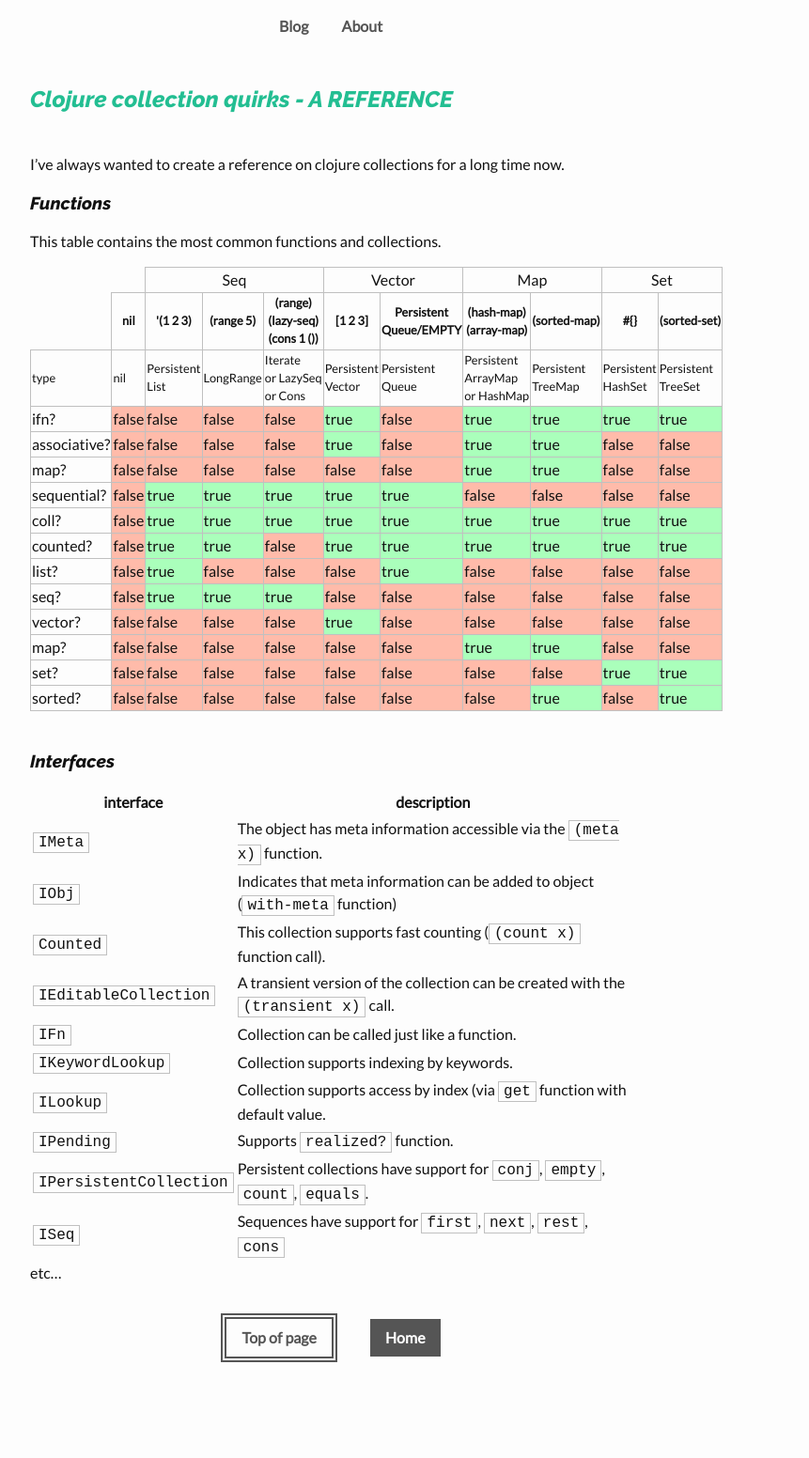
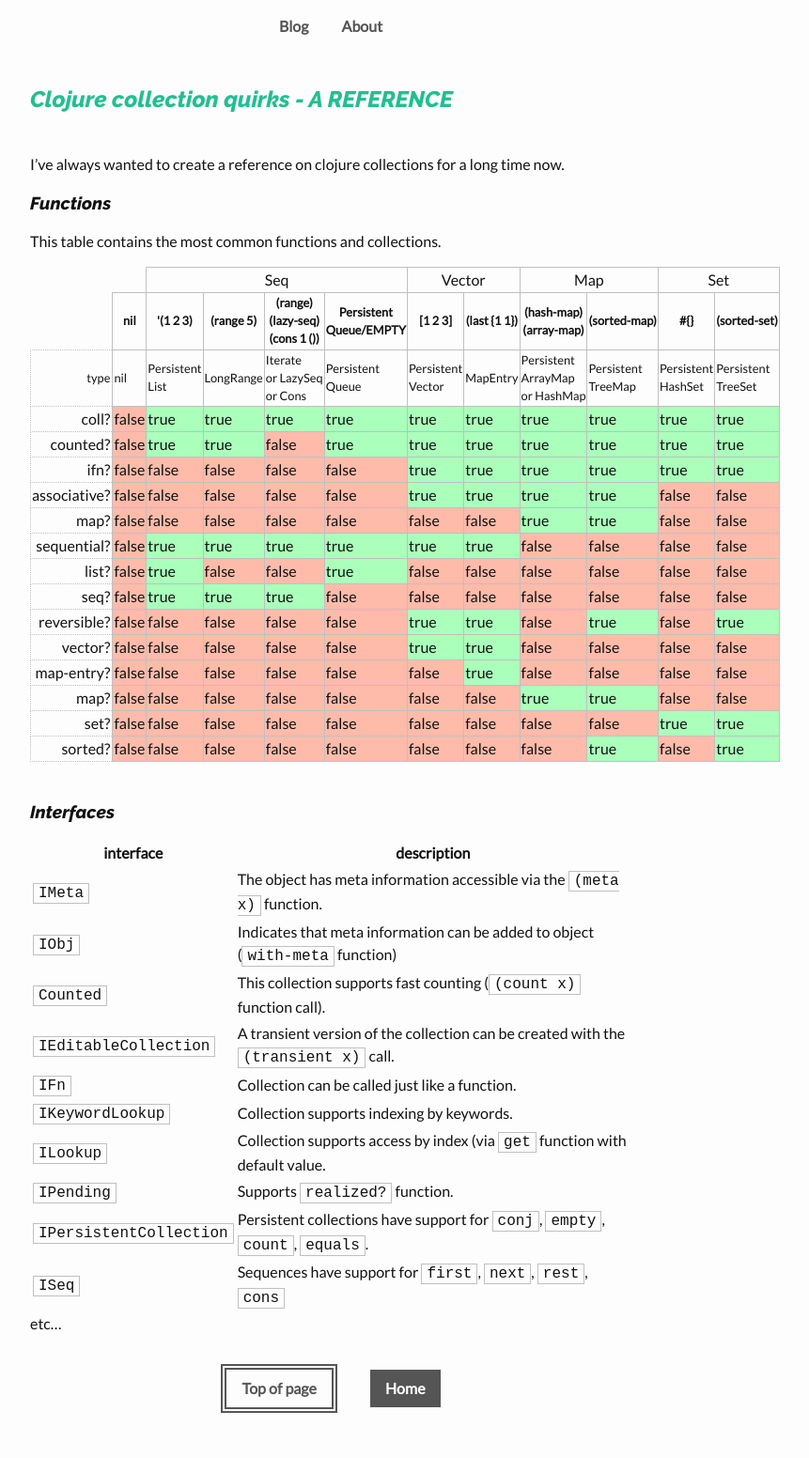
Before and after one commit to erdos/erdos.github.io, a Jekyll site: the page built from _posts/2016-05-19-clojure-collections-0.markdown, in a window 1280 px wide. Shown: the whole page at 94% size, without its empty margins (288-1149 px from the left). Built offline with Jekyll 4.4.1, drawn with Linux system fonts in a browser that asks for light colours; some web fonts are replaced; before the commit the page ends 1498 px from its top, so only the background shows below that.

Commit message:
working on clj fun table

```diff
--- a/_posts/2016-05-16-clojure-indexed.markdown
+++ b/_posts/2016-05-16-clojure-indexed.markdown
@@ -59,3 +59,8 @@ a1 ;=> (5 6 7 8 ... 104)
 (.index (take-last 2 a1)) ; => 98
 ;; ... etc.
 {% endhighlight %}
+
+
+## Conclusion
+
+The function shown can be used to wrap sequencial objects in order to keep track of the current index during iteration. This is a simple solution that comes handy when you would need to use `map-indexed` otherwise.
--- a/_posts/2016-05-19-clojure-collections-0.markdown
+++ b/_posts/2016-05-19-clojure-collections-0.markdown
@@ -19,22 +19,24 @@ This table contains the most common functions and collections.
 
 <table class="features">
 <thead>
-<tr class="c"><td colspan="2" class="z"></td><td colspan="3">Seq</td><td colspan="2">Vector</td><td colspan="2">Map</td><td colspan="2">Set</td></tr>
-<tr class="sm"><th class="z"></th><th>nil</th><th>'(1 2 3)</th><th>(range 5)</th><th>(range)<br/>(lazy-seq)<br>(cons 1 ())</th><th>[1 2 3]</th><th>Persistent<br>Queue/EMPTY</th><th>(hash-map)<br/>(array-map)</th><th>(sorted-map)</th><th>#{}</th><th>(sorted-set)</th></tr></thead>
+<tr class="c"><td colspan="2" class="z"></td><td colspan="4">Seq</td><td colspan="2">Vector</td><td colspan="2">Map</td><td colspan="2">Set</td></tr>
+<tr class="sm"><th class="z"></th><th>nil</th><th>'(1 2 3)</th><th>(range 5)</th><th>(range)<br/>(lazy-seq)<br>(cons 1 ())</th><th>Persistent<br>Queue/EMPTY</th><th>[1 2 3]</th><th>(last {1 1})</th><th>(hash-map)<br/>(array-map)</th><th>(sorted-map)</th><th>#{}</th><th>(sorted-set)</th></tr></thead>
 <tbody>
-  <tr class="sm"><td>type</td><td class="nil">nil</td><td>Persistent<br>List</td><td>LongRange</td><td>Iterate<br/>or LazySeq<br/>or Cons</td><td>Persistent<br>Vector</td><td>Persistent<br>Queue</td><td>Persistent<br>ArrayMap<br>or&nbsp;HashMap</td><td>Persistent<br>TreeMap</td><td>Persistent<br>HashSet</td><td>Persistent<br>TreeSet</td></tr>
-  <tr><td>ifn?</td><td class="bool f">false</td><td class="bool f">false</td><td class="bool f">false</td><td class="bool f">false</td><td class="bool t">true</td><td class="bool f">false</td><td class="bool t">true</td><td class="bool t">true</td><td class="bool t">true</td><td class="bool t">true</td></tr>
-  <tr><td>associative?</td><td class="bool f">false</td><td class="bool f">false</td><td class="bool f">false</td><td class="bool f">false</td><td class="bool t">true</td><td class="bool f">false</td><td class="bool t">true</td><td class="bool t">true</td><td class="bool f">false</td><td class="bool f">false</td></tr>
-  <tr><td>map?</td><td class="bool f">false</td><td class="bool f">false</td><td class="bool f">false</td><td class="bool f">false</td><td class="bool f">false</td><td class="bool f">false</td><td class="bool t">true</td><td class="bool t">true</td><td class="bool f">false</td><td class="bool f">false</td></tr>
-  <tr><td>sequential?</td><td class="bool f">false</td><td class="bool t">true</td><td class="bool t">true</td><td class="bool t">true</td><td class="bool t">true</td><td class="bool t">true</td><td class="bool f">false</td><td class="bool f">false</td><td class="bool f">false</td><td class="bool f">false</td></tr>
-  <tr><td>coll?</td><td class="bool f">false</td><td class="bool t">true</td><td class="bool t">true</td><td class="bool t">true</td><td class="bool t">true</td><td class="bool t">true</td><td class="bool t">true</td><td class="bool t">true</td><td class="bool t">true</td><td class="bool t">true</td></tr>
-  <tr><td>counted?</td><td class="bool f">false</td><td class="bool t">true</td><td class="bool t">true</td><td class="bool f">false</td><td class="bool t">true</td><td class="bool t">true</td><td class="bool t">true</td><td class="bool t">true</td><td class="bool t">true</td><td class="bool t">true</td></tr>
-  <tr><td>list?</td><td class="bool f">false</td><td class="bool t">true</td><td class="bool f">false</td><td class="bool f">false</td><td class="bool f">false</td><td class="bool t">true</td><td class="bool f">false</td><td class="bool f">false</td><td class="bool f">false</td><td class="bool f">false</td></tr>
-  <tr><td>seq?</td><td class="bool f">false</td><td class="bool t">true</td><td class="bool t">true</td><td class="bool t">true</td><td class="bool f">false</td><td class="bool f">false</td><td class="bool f">false</td><td class="bool f">false</td><td class="bool f">false</td><td class="bool f">false</td></tr>
-  <tr><td>vector?</td><td class="bool f">false</td><td class="bool f">false</td><td class="bool f">false</td><td class="bool f">false</td><td class="bool t">true</td><td class="bool f">false</td><td class="bool f">false</td><td class="bool f">false</td><td class="bool f">false</td><td class="bool f">false</td></tr>
-  <tr><td>map?</td><td class="bool f">false</td><td class="bool f">false</td><td class="bool f">false</td><td class="bool f">false</td><td class="bool f">false</td><td class="bool f">false</td><td class="bool t">true</td><td class="bool t">true</td><td class="bool f">false</td><td class="bool f">false</td></tr>
-  <tr><td>set?</td><td class="bool f">false</td><td class="bool f">false</td><td class="bool f">false</td><td class="bool f">false</td><td class="bool f">false</td><td class="bool f">false</td><td class="bool f">false</td><td class="bool f">false</td><td class="bool t">true</td><td class="bool t">true</td></tr>
-  <tr><td>sorted?</td><td class="bool f">false</td><td class="bool f">false</td><td class="bool f">false</td><td class="bool f">false</td><td class="bool f">false</td><td class="bool f">false</td><td class="bool f">false</td><td class="bool t">true</td><td class="bool f">false</td><td class="bool t">true</td></tr>
+  <tr class="sm"><td>type</td><td class="nil">nil</td><td>Persistent<br>List</td><td>LongRange</td><td>Iterate<br/>or LazySeq<br/>or Cons</td><td>Persistent<br>Queue</td><td>Persistent<br>Vector</td><td>MapEntry</td><td>Persistent<br>ArrayMap<br>or&nbsp;HashMap</td><td>Persistent<br>TreeMap</td><td>Persistent<br>HashSet</td><td>Persistent<br>TreeSet</td></tr>
+  <tr><td>coll?</td><td class="bool f">false</td><td class="bool t">true</td><td class="bool t">true</td><td class="bool t">true</td><td class="bool t">true</td><td class="bool t">true</td><td class="bool t">true</td><td class="bool t">true</td><td class="bool t">true</td><td class="bool t">true</td><td class="bool t">true</td></tr>
+  <tr><td>counted?</td><td class="bool f">false</td><td class="bool t">true</td><td class="bool t">true</td><td class="bool f">false</td><td class="bool t">true</td><td class="bool t">true</td><td class="bool t">true</td><td class="bool t">true</td><td class="bool t">true</td><td class="bool t">true</td><td class="bool t">true</td></tr>
+  <tr><td>ifn?</td><td class="bool f">false</td><td class="bool f">false</td><td class="bool f">false</td><td class="bool f">false</td><td class="bool f">false</td><td class="bool t">true</td><td class="bool t">true</td><td class="bool t">true</td><td class="bool t">true</td><td class="bool t">true</td><td class="bool t">true</td></tr>
+  <tr><td>associative?</td><td class="bool f">false</td><td class="bool f">false</td><td class="bool f">false</td><td class="bool f">false</td><td class="bool f">false</td><td class="bool t">true</td><td class="bool t">true</td><td class="bool t">true</td><td class="bool t">true</td><td class="bool f">false</td><td class="bool f">false</td></tr>
+  <tr><td>map?</td><td class="bool f">false</td><td class="bool f">false</td><td class="bool f">false</td><td class="bool f">false</td><td class="bool f">false</td><td class="bool f">false</td><td class="bool f">false</td><td class="bool t">true</td><td class="bool t">true</td><td class="bool f">false</td><td class="bool f">false</td></tr>
+  <tr><td>sequential?</td><td class="bool f">false</td><td class="bool t">true</td><td class="bool t">true</td><td class="bool t">true</td><td class="bool t">true</td><td class="bool t">true</td><td class="bool t">true</td><td class="bool f">false</td><td class="bool f">false</td><td class="bool f">false</td><td class="bool f">false</td></tr>
+  <tr><td>list?</td><td class="bool f">false</td><td class="bool t">true</td><td class="bool f">false</td><td class="bool f">false</td><td class="bool t">true</td><td class="bool f">false</td><td class="bool f">false</td><td class="bool f">false</td><td class="bool f">false</td><td class="bool f">false</td><td class="bool f">false</td></tr>
+  <tr><td>seq?</td><td class="bool f">false</td><td class="bool t">true</td><td class="bool t">true</td><td class="bool t">true</td><td class="bool f">false</td><td class="bool f">false</td><td class="bool f">false</td><td class="bool f">false</td><td class="bool f">false</td><td class="bool f">false</td><td class="bool f">false</td></tr>
+  <tr><td>reversible?</td><td class="bool f">false</td><td class="bool f">false</td><td class="bool f">false</td><td class="bool f">false</td><td class="bool f">false</td><td class="bool t">true</td><td class="bool t">true</td><td class="bool f">false</td><td class="bool t">true</td><td class="bool f">false</td><td class="bool t">true</td></tr>
+  <tr><td>vector?</td><td class="bool f">false</td><td class="bool f">false</td><td class="bool f">false</td><td class="bool f">false</td><td class="bool f">false</td><td class="bool t">true</td><td class="bool t">true</td><td class="bool f">false</td><td class="bool f">false</td><td class="bool f">false</td><td class="bool f">false</td></tr>
+  <tr><td>map-entry?</td><td class="bool f">false</td><td class="bool f">false</td><td class="bool f">false</td><td class="bool f">false</td><td class="bool f">false</td><td class="bool f">false</td><td class="bool t">true</td><td class="bool f">false</td><td class="bool f">false</td><td class="bool f">false</td><td class="bool f">false</td></tr>
+ <tr><td>map?</td><td class="bool f">false</td><td class="bool f">false</td><td class="bool f">false</td><td class="bool f">false</td><td class="bool f">false</td><td class="bool f">false</td><td class="bool f">false</td><td class="bool t">true</td><td class="bool t">true</td><td class="bool f">false</td><td class="bool f">false</td></tr>
+  <tr><td>set?</td><td class="bool f">false</td><td class="bool f">false</td><td class="bool f">false</td><td class="bool f">false</td><td class="bool f">false</td><td class="bool f">false</td><td class="bool f">false</td><td class="bool f">false</td><td class="bool f">false</td><td class="bool t">true</td><td class="bool t">true</td></tr>
+  <tr><td>sorted?</td><td class="bool f">false</td><td class="bool f">false</td><td class="bool f">false</td><td class="bool f">false</td><td class="bool f">false</td><td class="bool f">false</td><td class="bool f">false</td><td class="bool f">false</td><td class="bool t">true</td><td class="bool f">false</td><td class="bool t">true</td></tr>
 </tbody></table>
 
 
--- a/css/main.scss
+++ b/css/main.scss
@@ -82,9 +82,9 @@ h1,h2,h3,h4,h5,h6{
         font-weight:bold;
 }
 
-body div#main{display:block; width:auto;
+body div#main{display:block; width:auto; box-sizing: content-box;
               max-width:640px;
-              min-width: 360px;
+              min-width: 320px;
               margin:auto; padding: 2em 1em}
 
 footer>nav >a, #A nav.M > a{
@@ -105,6 +105,8 @@ table.features td.bool.f{background: #fba;}
 table.features *.c{text-align:center}
 table.features *.sm{font-size: 0.8em}
 table.features th.z, table.features td.z{border: 0; background: transparent}
+
+table.features td:first-child{text-align:right; padding-right: 2px; border-style: dotted}
 
 a.fill {display: inline-block; background: $brand-color; padding: 0.5em 1em; text-align:center; color: white;
 font-weight:bold;}
```
Also changed, not shown: _posts/2016-05-17-clojure-collections-1.markdown (+29 -15 lines), _posts/2016_05_20_group_theory.markdown (added, +7 -0 lines).
